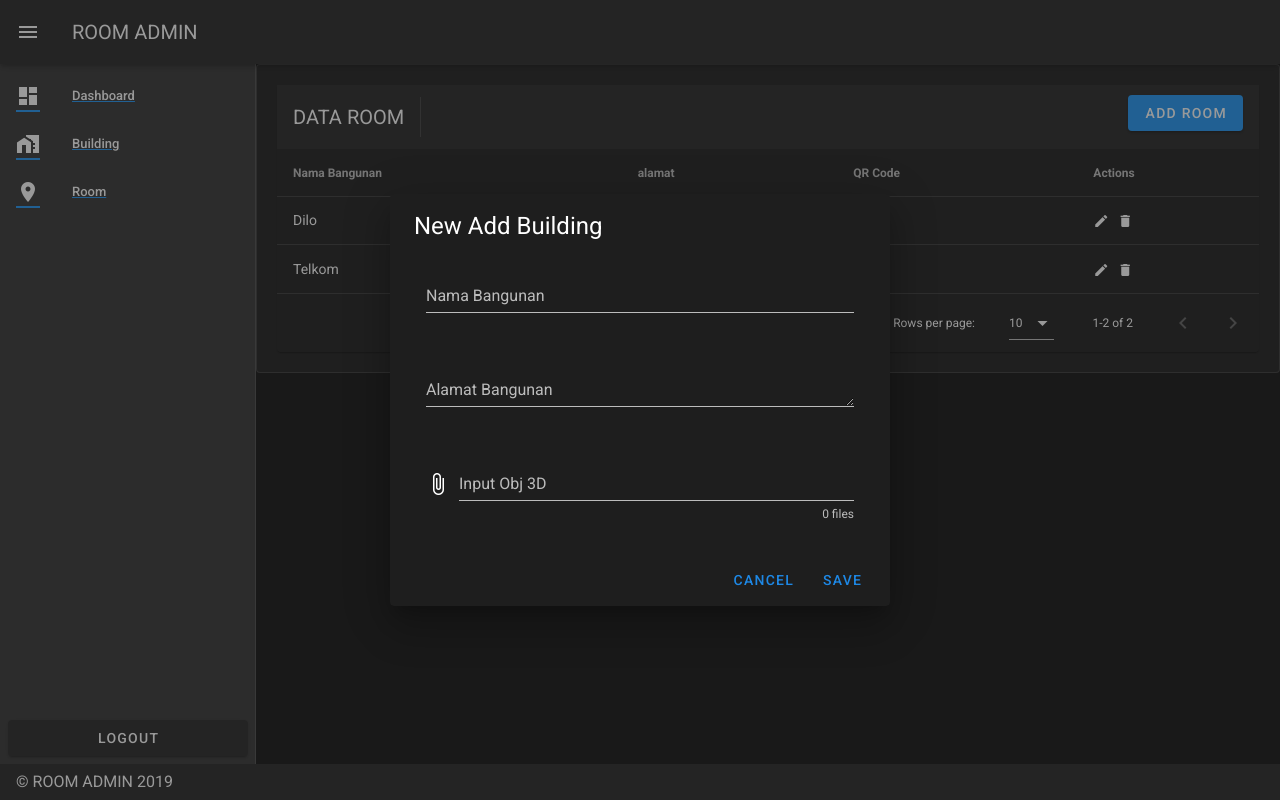
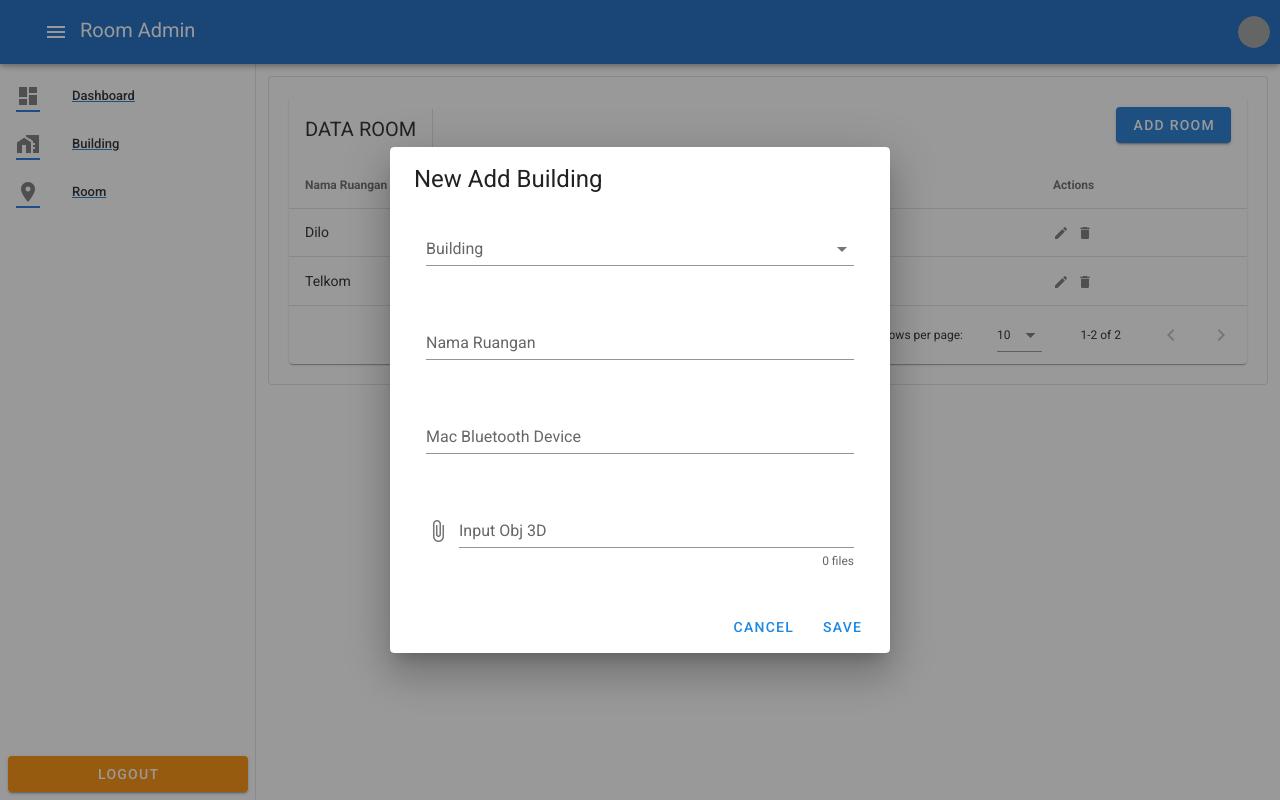
Before and after one commit to anasmisbah/room-front-end, a Vue app: page /room in a window 1280 px wide. Both pictures are taken after a click on the button "ADD ROOM". Built offline with nearby package versions, Linux system fonts and the light colour scheme; grey boxes are pictures that could not be loaded; what vue-sweetalert2 would draw is missing.

Commit message:
change layout admin

```diff
--- a/src/App.vue
+++ b/src/App.vue
@@ -1,36 +1,95 @@
 <template>
   <v-app id="inspire">
-    <!-- nav -->
-    <TheNavDrawer/>
+    <v-navigation-drawer
+      v-model="drawer"
+      :clipped="$vuetify.breakpoint.lgAndUp"
+      app
+    >
+      <v-list dense>
+        <template v-for="item in items" >
+           <router-link :key="item.text" :to="item.url">
+          <v-list-item
 
-    <!-- App Bar -->
-    <TheAppBar/>
+          >
+            <v-list-item-action>
+              <v-icon>{{ item.icon }}</v-icon>
+            </v-list-item-action>
+            <v-list-item-content>
+              <v-list-item-title>
+                {{ item.text }}
+              </v-list-item-title>
+            </v-list-item-content>
 
-    <!-- content -->
+          </v-list-item>
+          </router-link>
+        </template>
+
+      </v-list>
+      <template v-slot:append>
+          <div class="pa-2">
+            <v-btn block color="warning">Logout</v-btn>
+          </div>
+        </template>
+    </v-navigation-drawer>
+
+    <v-app-bar
+      :clipped-left="$vuetify.breakpoint.lgAndUp"
+      app
+      color="blue darken-3"
+      dark
+    >
+      <v-toolbar-title
+        style="width: 300px"
+        class="ml-0 pl-4"
+      >
+        <v-app-bar-nav-icon @click.stop="drawer = !drawer"></v-app-bar-nav-icon>
+        <span class="hidden-sm-and-down">Room Admin</span>
+      </v-toolbar-title>
+      <div class="flex-grow-1"></div>
+      <v-btn
+        icon
+        large
+      >
+        <v-avatar
+          size="32px"
+          item
+        >
+          <v-img
+            src="https://cdn.vuetifyjs.com/images/logos/logo.svg"
+            alt="Vuetify"
+          >
+          </v-img>
+          </v-avatar>
+      </v-btn>
+    </v-app-bar>
     <v-content>
-      <router-view></router-view>
+      <v-container
+      >
+        <v-row
+        >
+        <v-col>
+          <router-view></router-view>
+        </v-col>
+
+        </v-row>
+      </v-container>
     </v-content>
-    <!-- footer -->
-
-    <TheFooter/>
   </v-app>
 </template>
 
 <script>
-  import TheNavDrawer from '@/components/shared/TheNavDrawer'
-  import TheFooter from '@/components/shared/TheFooter'
-  import TheAppBar from '@/components/shared/TheAppBar'
   export default {
-    components:{
-      TheNavDrawer,
-      TheFooter,
-      TheAppBar
-    },
     props: {
       source: String,
     },
-    created () {
-      this.$vuetify.theme.dark = true
-    },
+    data: () => ({
+      dialog: false,
+      drawer: null,
+      items: [
+        { icon: 'dashboard', text: 'Dashboard',url:{name: 'dashboard'} },
+        { icon: 'home_work', text: 'Building',url:{name: 'building'} },
+        { icon: 'room', text: 'Room' , url:{name: 'room'}},
+      ],
+    }),
   }
 </script>
--- a/src/components/shared/TheAppBar.vue
+++ /dev/null
@@ -1,21 +0,0 @@
-<template>
-  <v-app-bar
-      app
-      clipped-left
-    >
-      <v-app-bar-nav-icon @click.stop="drawer = !drawer"></v-app-bar-nav-icon>
-      <v-toolbar-title>ROOM ADMIN</v-toolbar-title>
-    </v-app-bar>
-</template>
-
-<script>
-export default {
-data: () => ({
-      drawer: null,
-    }),
-}
-</script>
-
-<style>
-
-</style>
--- a/src/components/shared/TheFooter.vue
+++ /dev/null
@@ -1,15 +0,0 @@
-<template>
-  <v-footer app>
-      <span>&copy; ROOM ADMIN 2019</span>
-    </v-footer>
-</template>
-
-<script>
-export default {
-
-}
-</script>
-
-<style>
-
-</style>
--- a/src/components/shared/TheNavDrawer.vue
+++ /dev/null
@@ -1,57 +0,0 @@
-<template>
-  <v-navigation-drawer
-      v-model="drawer"
-      app
-      clipped
-    >
-      <v-list dense>
-        <router-link :to="{name: 'dashboard'}">
-          <v-list-item>
-            <v-list-item-action>
-              <v-icon>dashboard</v-icon>
-            </v-list-item-action>
-            <v-list-item-content>
-              <v-list-item-title>Dashboard</v-list-item-title>
-            </v-list-item-content>
-          </v-list-item>
-        </router-link>
-        <router-link :to="{name: 'building'}">
-          <v-list-item>
-            <v-list-item-action>
-              <v-icon>home_work</v-icon>
-            </v-list-item-action>
-            <v-list-item-content>
-              <v-list-item-title>Building</v-list-item-title>
-            </v-list-item-content>
-          </v-list-item>
-        </router-link>
-        <router-link :to="{name: 'room'}">
-          <v-list-item>
-            <v-list-item-action>
-              <v-icon>room</v-icon>
-            </v-list-item-action>
-            <v-list-item-content>
-              <v-list-item-title>Room</v-list-item-title>
-            </v-list-item-content>
-          </v-list-item>
-        </router-link>
-      </v-list>
-      <template v-slot:append>
-          <div class="pa-2">
-            <v-btn block>Logout</v-btn>
-          </div>
-        </template>
-    </v-navigation-drawer>
-</template>
-
-<script>
-export default {
-data: () => ({
-      drawer: null,
-    }),
-}
-</script>
-
-<style>
-
-</style>
--- a/src/pages/PageDashboard.vue
+++ b/src/pages/PageDashboard.vue
@@ -1,5 +1,5 @@
 <template>
-<h1>halaman dashboard</h1>
+<h1>Selamat Datang admin</h1>
 </template>
 
 <script>
--- a/src/pages/PageRoom.vue
+++ b/src/pages/PageRoom.vue
@@ -31,19 +31,21 @@
             <v-card-text>
               <v-container>
                 <v-row>
-                  <v-col cols="12" sm="12" md="12">
-                    <v-text-field v-model="editedItem.name" label="Nama Bangunan"></v-text-field>
+                  <v-col class="d-flex" cols="12" sm="12">
+                    <v-select
+                      :items="items"
+                      label="Building"
+                      v-model="editedItem.building_id"
+                    ></v-select>
                   </v-col>
                   <v-col cols="12" sm="12" md="12">
-                    <v-textarea
-                        v-model="editItem.file"
-                        :row-height="24"
-                        :rows="1"
-                        label="Alamat Bangunan"
-                    ></v-textarea>
+                    <v-text-field v-model="editedItem.nama" label="Nama Ruangan"></v-text-field>
                   </v-col>
                   <v-col cols="12" sm="12" md="12">
-                    <v-file-input display-size counter multiple label="Input Obj 3D"></v-file-input>
+                    <v-text-field v-model="editedItem.macble" label="Mac Bluetooth Device"></v-text-field>
+                  </v-col>
+                  <v-col cols="12" sm="12" md="12">
+                    <v-file-input v-model="editedItem.file" display-size counter multiple label="Input Obj 3D"></v-file-input>
                   </v-col>
                 </v-row>
               </v-container>
@@ -90,27 +92,29 @@ export default {
       dialog :false,
       headers: [
         {
-          text: 'Nama Bangunan',
+          text: 'Nama Ruangan',
           align: 'left',
           sortable: true,
           value: 'nama',
         },
-        { text: 'alamat', value: 'alamat' },
-        { text: 'QR Code', value: 'qrCode' },
+        { text: 'Mac Bluethoot', value: 'macble' },
         { text: 'Actions', value: 'action', sortable: false },
       ],
       desserts: [],
       editedIndex: -1,
       editedItem: {
         nama: '',
-        alamat: '',
-        file: '',
+        macble: '',
+        file: null,
+        building_id:null
       },
       defaultItem: {
         nama: '',
-        alamat: '',
-        file: '',
+        macble: '',
+        file: null,
+        building_id:null
       },
+      items: ['Foo', 'Bar', 1, 'Buzz'],
     }),
 
     computed: {
@@ -134,12 +138,13 @@ export default {
         this.desserts = [
           {
             nama: 'Dilo',
-            alamat: 159,
+            macble: 159,
+            building_id:1
           },
           {
             nama: 'Telkom',
-            alamat: 237,
-
+            macble: 237,
+            building_id:1
           },
         ]
       },
```
